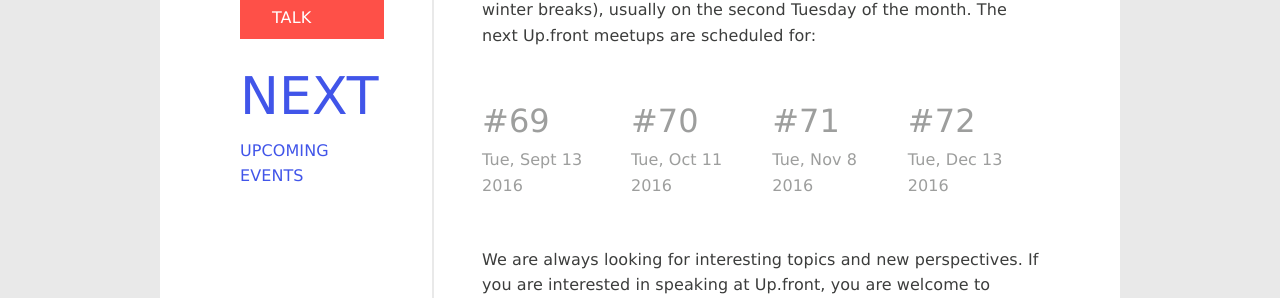
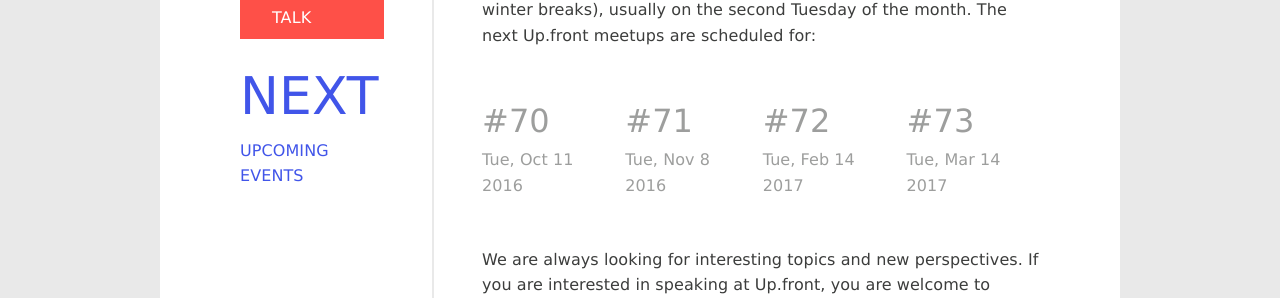
Before and after one commit to upfrontug/upfrontug.github.io, a Jekyll site: the page built from index.html, in a window 1280 px wide and 900 px high, scrolled down 2528 px. Shown: the part 158-456 px from the top of the window. Built offline with Jekyll 4.4.1, drawn with Linux system fonts in a browser that asks for light colours; a script that is not in the unit is left out.

Commit message:
update list of upcoming events

```diff
--- a/_includes/list-of-upcoming-events.html
+++ b/_includes/list-of-upcoming-events.html
@@ -2,10 +2,6 @@
   Up.front happens every month (except during our summer and winter breaks), usually on the second Tuesday of the month. The next Up.front meetups are scheduled for:
 </p>
 <ul class="list-next-events">
-  <li>
-    <span>#69</span>
-    Tue, Sept 13 2016
-  </li>
   <li>
     <span>#70</span>
     Tue, Oct 11 2016
@@ -16,7 +12,11 @@
   </li>
   <li>
     <span>#72</span>
-    Tue, Dec 13 2016
+    Tue, Feb 14 2017
+  </li>
+  <li>
+    <span>#73</span>
+    Tue, Mar 14 2017
   </li>
 </ul>
  <script type="text/javascript">
```
